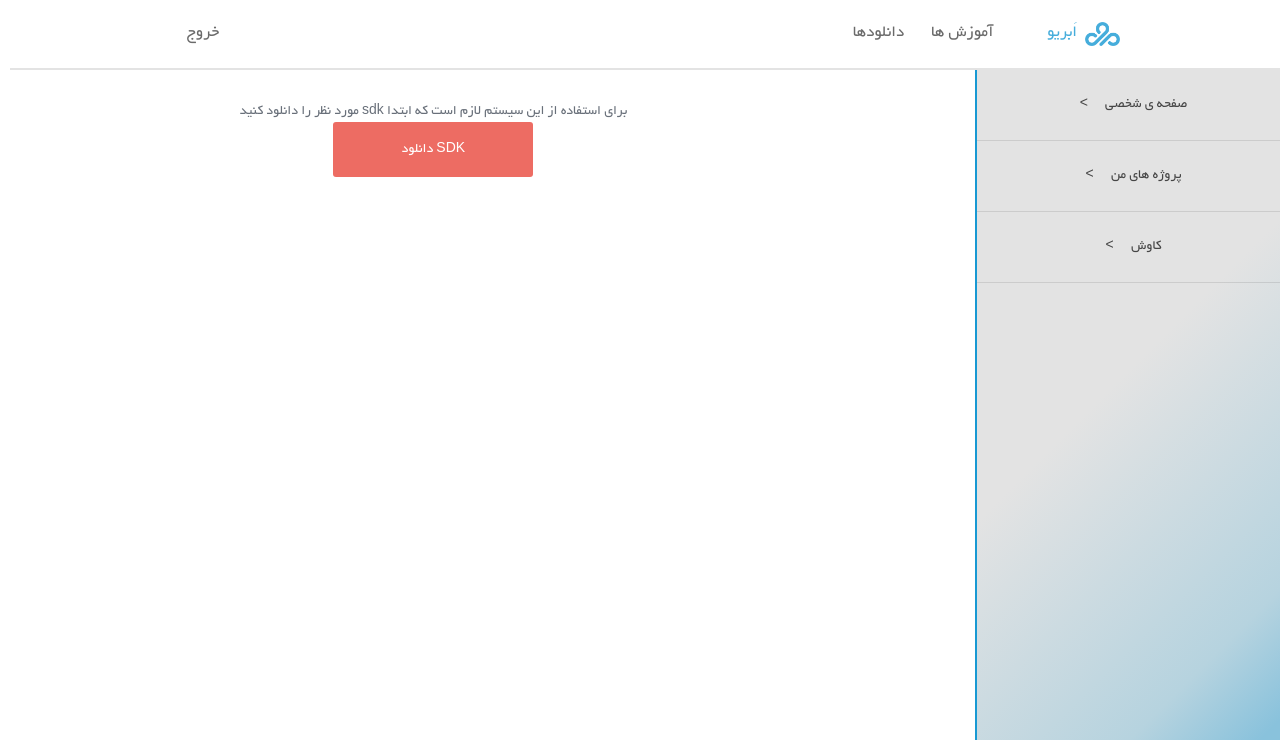
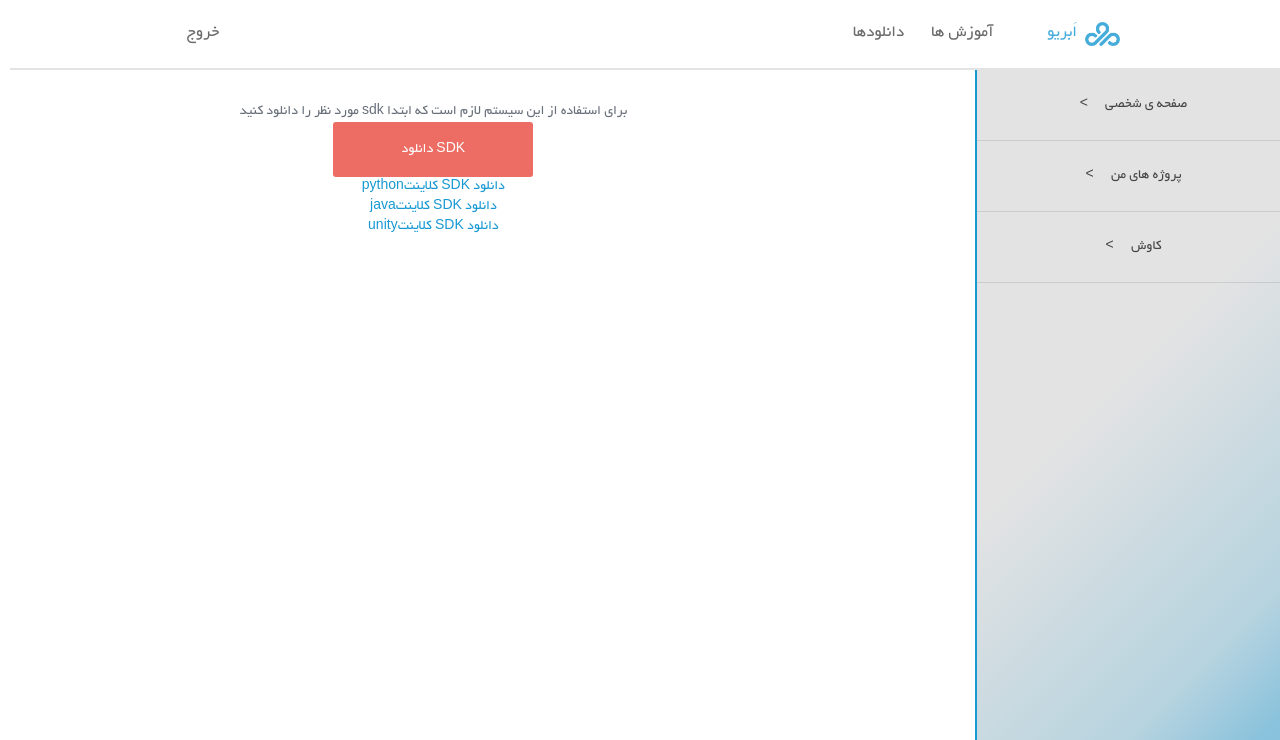
Before and after one commit to nemote95/abrio-website, a Flask app: page /downloads in a window 1280 px wide. Shown: the top 740 px of the page. Run offline with Flask 2, Linux system fonts and the light colour scheme; the visitor is signed in with stand-in values (Sample User, id 1); data comes from the database, SQL or seed files in the repository; parts of the project's set-up code (start-up, migrations or seed data) failed here and were passed over; some libraries are stand-ins or nearby versions.

Commit message:
add tutorials page and change download sdk urls

```diff
--- a/application/controllers/main.py
+++ b/application/controllers/main.py
@@ -1,4 +1,4 @@
-from flask import Blueprint, render_template, send_from_directory, current_app
+from flask import Blueprint, render_template, send_from_directory, current_app, request
 from flask.ext.login import login_required, current_user
 from application.models.component import Component
 from application.models.project import TopProject
@@ -22,12 +22,16 @@ def downloads():
     return render_template('downloads.html')
 
 
-@main.route('/download-sdk')
+@main.route('/download/')
 @login_required
-def download_sdk():
+def download():
+    download_file = request.args.get("sdk")
     return send_from_directory(directory=current_app.config['SDK_DIRECTORY'],
-                               filename=current_app.config['SDK_FILENAME'], as_attachment=True)
+                               filename=download_file, as_attachment=True)
 
+@main.route('/tutorials/')
+def tutorials():
+    return render_template('tutorials.html')
 
 @main.route('/explore', methods=['GET'])
 @login_required
--- a/application/templates/base.html
+++ b/application/templates/base.html
@@ -29,7 +29,7 @@
                      اَبریو
                     </span>
             </a>
-            <a class="header-item" href="#">آموزش ها</a>
+            <a class="header-item" href="{{url_for('main.tutorials')}}">آموزش ها</a>
             <a class="header-item" href="{{url_for('main.downloads')}}">دانلودها</a>
         </div>
 
--- a/application/templates/downloads.html
+++ b/application/templates/downloads.html
@@ -8,7 +8,14 @@
 {%block content %}
 <div class="column is-8 is-offset-1 main">
     <p dir="rtl">برای استفاده از این سیستم لازم است که ابتدا sdk مورد نظر را دانلود کنید</p>
-           <h1><a class="button is-danger" style="width :200px ;height:55px; vertical-align:middle;padding-top:15px;" href="/download-sdk"> SDK دانلود</a></h1>
+    <h1><a class="button is-danger" style="width :200px ;height:55px; vertical-align:middle;padding-top:15px;"
+           href="/download?sdk=sdk.tar.gz"> SDK دانلود</a></h1>
+    <p>
+    <a href="/download?sdk=">دانلود SDK کلاینتpython</a></p>
+    <p>
+    <a href="/download?sdk=">دانلود SDK کلاینتjava</a></p>
+    <p>
+    <a href="/download?sdk=">دانلود SDK کلاینتunity</a></p>
 </div>
 {% endblock %}
 
--- a/config.py
+++ b/config.py
@@ -25,7 +25,6 @@ class DefaultConfig(object):
 
     # Download SDK
     SDK_DIRECTORY = os.environ.get('SDK_DIRECTORY') or 'sdk/'
-    SDK_FILENAME = 'sdk.tar.gz'
 
     # Email Configurations
     REQUEST_URL = os.environ.get('REQUEST_URL')
```
Also changed, not shown: application/templates/tutorials.html (added, +26 -0 lines). Lines whose indentation alone changed are shown as unchanged.
